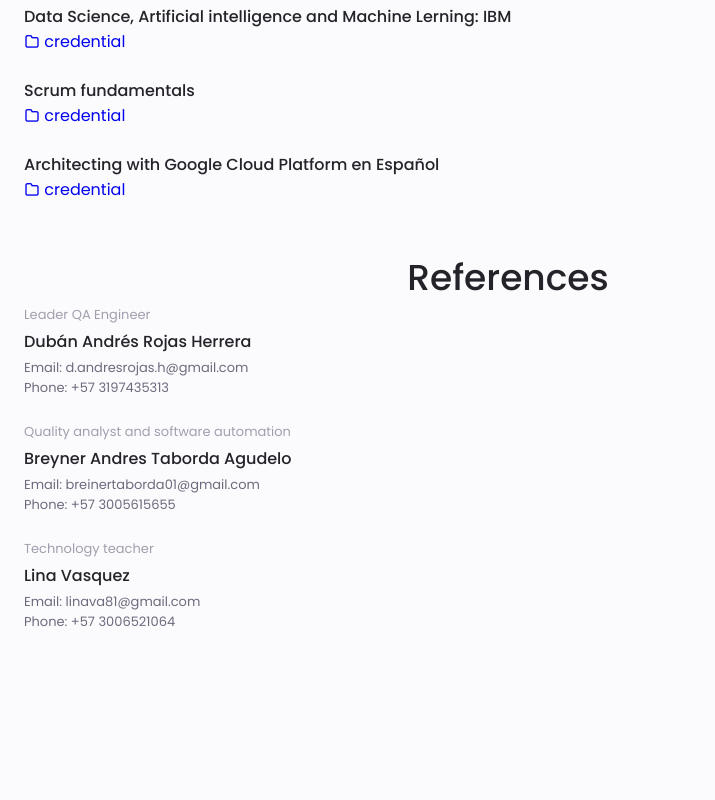
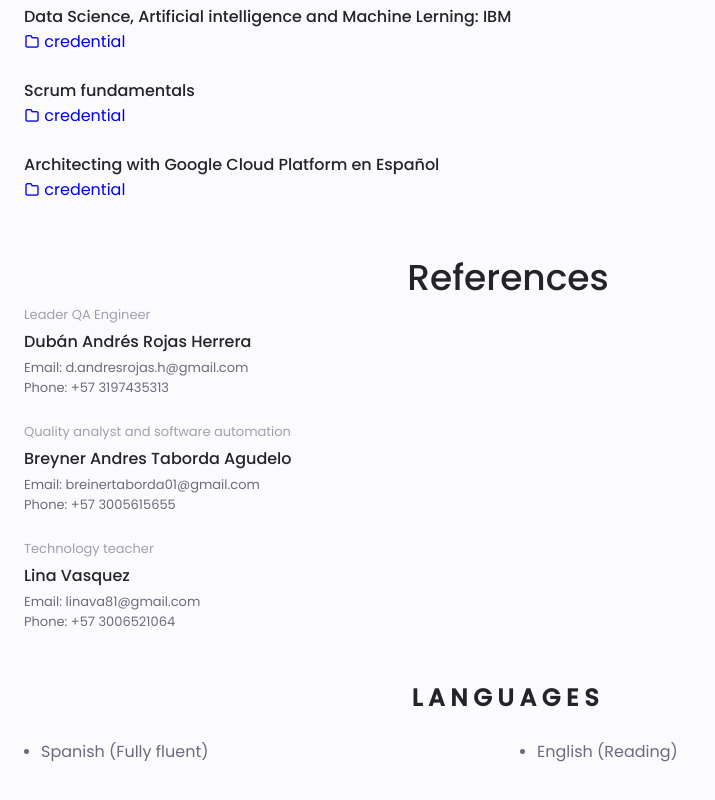
Before and after one commit to Jhonsebastianas/portafolio, a Next.js app: page /resume in a window 1280 px wide. Shown: the part 2415-3215 px from the top of the page, without its empty margins (0-715 px from the left). Before the commit the page ends 3119 px from the top, so only its background shows below. Built offline with nearby package versions, Linux system fonts and the light colour scheme.

Commit message:
Languages - 14/06/2021, 07:20 p.m.

```diff
--- /dev/null
+++ b/src/components/sections/resume/Languages.jsx
@@ -0,0 +1,43 @@
+import React from 'react'
+import StyledComponents from 'styled-components'
+
+const StyledLanguageContent = StyledComponents.ul`
+    grid-template-columns: repeat(2, 1fr);
+    gap: 0;
+
+    .languagues__name {
+        display: flex;
+        align-items: center;
+        margin-bottom: var(--mb-3);
+    }
+
+    .languages__circle {
+        display: inline-block;
+        width: 5px;
+        height: 5px;
+        background-color: var(--text-color);
+        border-radius: 50%;
+        margin-right: .75rem;
+    }
+`
+
+const Languages = () => {
+    return (
+        <section className="languages section">
+            <h2 className="section-title">Languages</h2>
+
+            <div className="languages__container">
+                <StyledLanguageContent className="languages__content bd-grid">
+                    <li className="languagues__name">
+                        <span className="languages__circle"></span> Spanish (Fully fluent)
+                    </li>
+                    <li className="languagues__name">
+                        <span className="languages__circle"></span> English (Reading)
+                    </li>
+                </StyledLanguageContent>
+            </div>
+        </section>
+    )
+}
+
+export default Languages
--- a/src/pages/resume/index.jsx
+++ b/src/pages/resume/index.jsx
@@ -10,6 +10,7 @@ import Skills from '@components/sections/resume/Skills'
 import Experience from '@components/sections/resume/Experience'
 import Certificates from '@components/sections/resume/Certificates'
 import References from '@components/sections/resume/References'
+import Languages from '@components/sections/resume/languages'
 
 const Resume = () => {
     return (
@@ -27,6 +28,7 @@ const Resume = () => {
                     <Experience />
                     <Certificates />
                     <References />
+                    <Languages />
                 </div>
             </div>
         </Layout>
```
